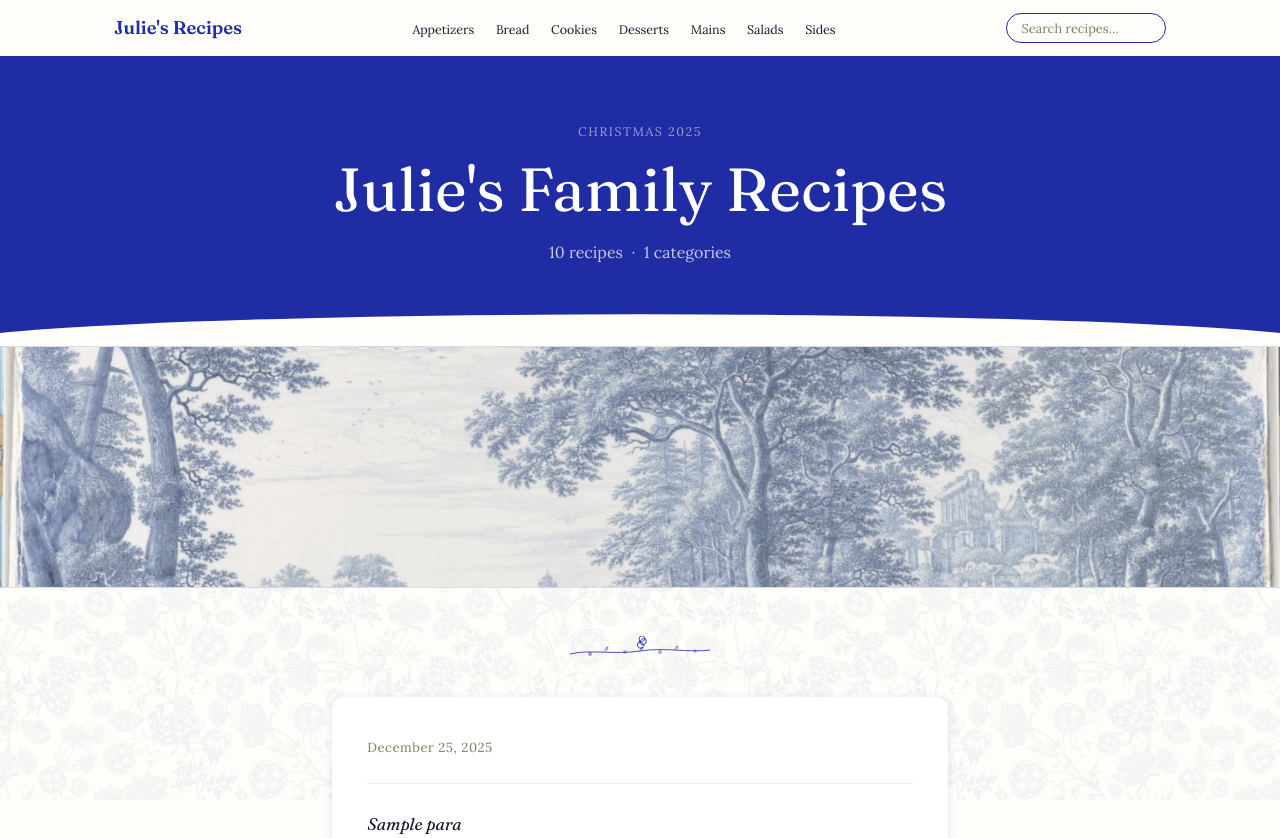
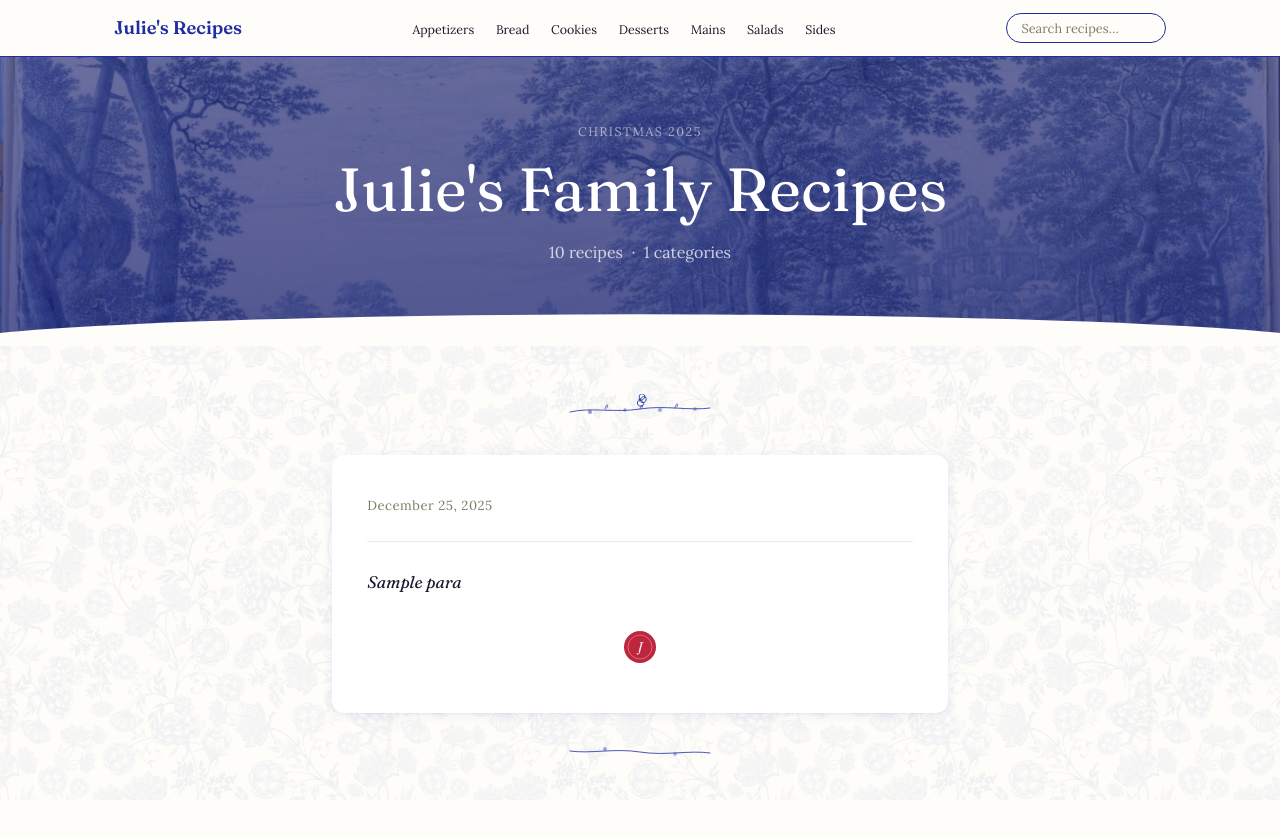
Before and after one commit to GrantValentine/mcqueen_family_recipes, a Python web app: template templates/index.html in a window 1280 px wide. Shown: the top 838 px of the page. Run offline with Jinja, Linux system fonts and the light colour scheme; the template is opened without the code that fills it: most values are stand-ins (such as "Sample title", 1, 10 or a date in 2020); some libraries are stand-ins or nearby versions.

Commit message:
UI updates

```diff
--- a/scripts/build_site.py
+++ b/scripts/build_site.py
@@ -139,6 +139,7 @@ def load_recipes_from_supabase() -> tuple[list[dict], dict]:
     result = (
         client.table("recipes")
         .select("*, categories(id, slug, name, sort_order)")
+        .order("title")
         .execute()
     )
 
--- a/static/search.js
+++ b/static/search.js
@@ -35,10 +35,7 @@
     hits.forEach(({ item }) => {
       const li = document.createElement("li");
       li.className = "px-3 py-2 hover:bg-amber-50 cursor-pointer border-b border-stone-100 last:border-0";
-      li.innerHTML = `
-        <div class="font-medium text-stone-800">${item.title}</div>
-        <div class="text-xs text-stone-400">${item.category}</div>
-      `;
+      li.innerHTML = `<div class="font-medium text-stone-800">${item.title}</div>`;
       li.addEventListener("click", () => {
         window.location.href = `/${item.category_slug}/${item.slug}/`;
       });
--- a/templates/base.html
+++ b/templates/base.html
@@ -217,7 +217,9 @@
 
     /* ── Hero ────────────────────────────────────────────────────────────── */
     .wf-hero {
-      background: var(--willow-blue);
+      background:
+        linear-gradient(rgba(20,28,110,0.62), rgba(20,28,110,0.72)),
+        url('/public/assets/willow/willow-header.png') center 35% / cover no-repeat;
       color: white;
       padding: 4rem 1.5rem 5rem;
       text-align: center;
--- a/templates/index.html
+++ b/templates/index.html
@@ -8,10 +8,6 @@
   <p style="margin-top:0.5rem;">{{ total }} recipes &nbsp;·&nbsp; {{ categories|length }} categories</p>
 </div>
 
-<!-- Delftware landscape — transitions from the blue hero into the recipe content -->
-<div class="wf-toile" aria-hidden="true">
-  <img src="/public/assets/willow/willow-header.png" alt="">
-</div>
 
 <div class="page-wrap">
 
```
